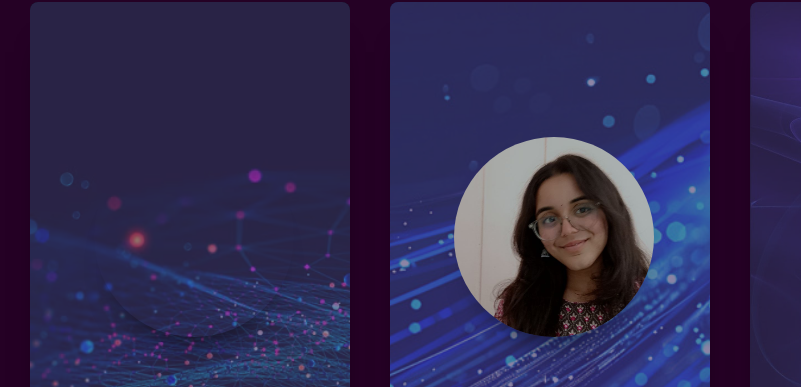
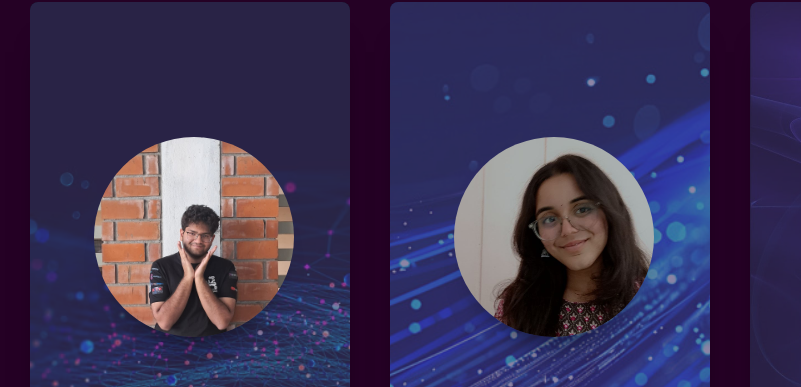
Before and after one commit to Anveshak708/TeamOdyssey, a plain HTML site: page Teams.html in a window 1280 px wide. Shown: the part 2478-2865 px from the top of the page, 0-801 px from the left. Drawn offline with nearby package versions, Linux system fonts and the light colour scheme.

Commit message:
Update style_teams.css

```diff
--- a/style_teams.css
+++ b/style_teams.css
@@ -478,7 +478,7 @@ body {
 /* electronics subsystem */
 
 .card3:nth-child(1) .avatar {
-    background: url(''); /*manan*/
+    background: url('Team_member/Manan.jpeg'); /*manan*/
     background-size: cover;
     background-position: right;
 }
```
